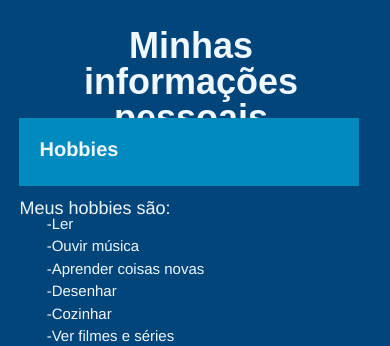
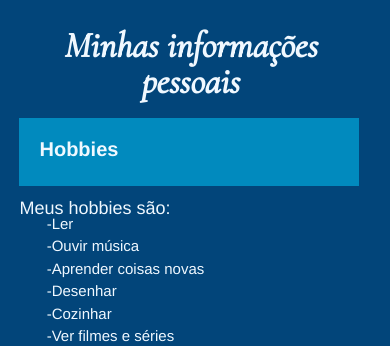
Before and after one commit to leticiacarvalho04/Portfolio_DD, a Flask app: page /pessoal in a window 390 px wide. Shown: the part 150-496 px from the top of the page. Run offline with Flask 3, Linux system fonts and the light colour scheme.

Commit message:
mudando as fontes dos medias

```diff
--- a/src/api/static/css/contatos.css
+++ b/src/api/static/css/contatos.css
@@ -100,7 +100,7 @@ h2.contatos {
 
     h2.contatos {
       font-size: 30px;
-      font-family:  sans-serif;
+      font-family: 'Cormorant Garamond', serif;
     }
 
     .insta {
--- a/src/api/static/css/pessoal.css
+++ b/src/api/static/css/pessoal.css
@@ -227,7 +227,7 @@
 
   .pessoal h2 {
     line-height: 100%;
-    font-family:  sans-serif;
+    font-family: 'Cormorant Garamond', serif;
   }
 
   .hob-mbti,
```
